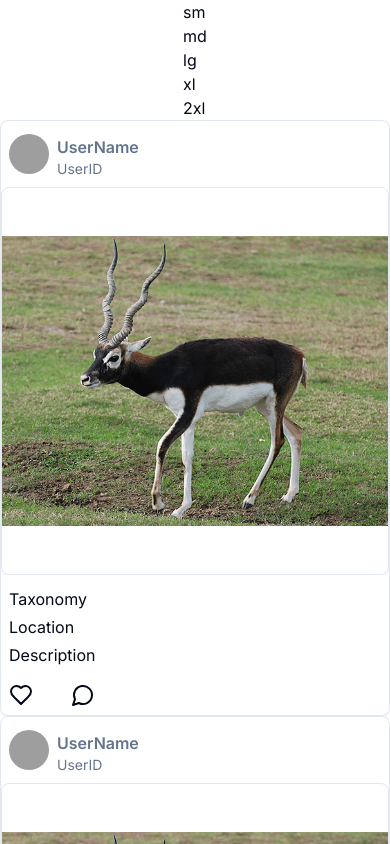
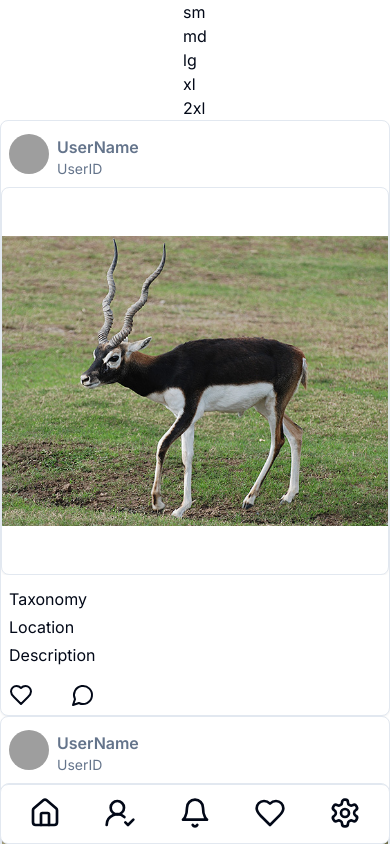
Before and after one commit to raithend/nextjs-project, a Next.js app: page / in a window 390 px wide. Shown: the top 844 px of the page. Built offline with nearby package versions, Linux system fonts and the light colour scheme; grey boxes are pictures that could not be loaded.

Commit message:
スマートフォン用のナブバーを作成した。

```diff
--- a/components/main-content/main-contents.tsx
+++ b/components/main-content/main-contents.tsx
@@ -2,6 +2,7 @@ import { ModeToggle } from "@/components/ui/mode-toggle"
 
 import { Posts } from "./posts";
 import { PostButton } from "../post-button";
+import { SmartphoneNavbar } from "./smartphone-navbar";
 
 export function MainContents() {
     return(
@@ -29,6 +30,9 @@ export function MainContents() {
             <div>
                 <ModeToggle/>
             </div>
+            <div className="block md:hidden w-full fixed bottom-0">
+                <SmartphoneNavbar/>
+            </div>
         </div>
     )
 }
--- /dev/null
+++ b/components/main-content/smartphone-navbar.tsx
@@ -0,0 +1,43 @@
+import Link from "next/link";
+import {
+    Card,
+    CardContent,
+  } from "@/components/ui/card"
+import { HomeIcon, UserRoundCheckIcon, BellIcon, HeartIcon, SettingsIcon } from "lucide-react"
+import { Button } from "../ui/button";
+
+export function SmartphoneNavbar() {
+    return(
+        <div>
+            <Card>
+                <CardContent className="flex justify-between py-2">
+                    <Link href="/">
+                        <Button variant="ghost" size="icon">
+                            <HomeIcon className="h-8 w-8" />
+                        </Button>
+                    </Link>
+                    <Link href="./follower">
+                        <Button variant="ghost" size="icon">
+                            <UserRoundCheckIcon className="h-8 w-8" />
+                        </Button>
+                    </Link>
+                    <Link href="./notification">
+                        <Button variant="ghost" size="icon">
+                            <BellIcon className="h-8 w-8" />
+                        </Button>
+                    </Link>
+                    <Link href="./like">
+                        <Button variant="ghost" size="icon">
+                            <HeartIcon className="h-8 w-8" />
+                        </Button>
+                    </Link>
+                    <Link href="l/setting">
+                        <Button variant="ghost" size="icon">
+                            <SettingsIcon className="h-8 w-8" />
+                        </Button>
+                    </Link>
+                </CardContent>
+            </Card>
+        </div>
+    )
+}
```
